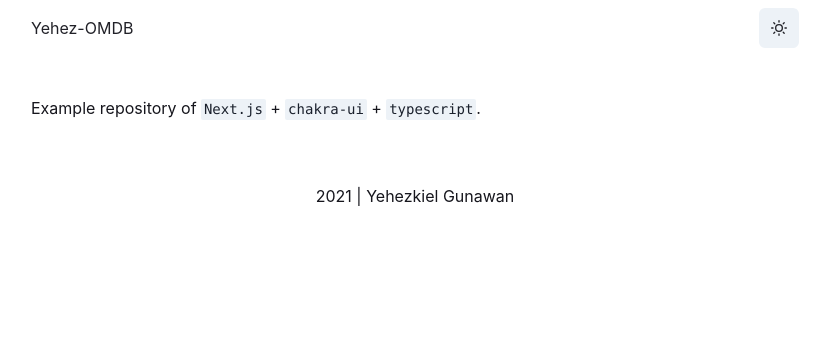
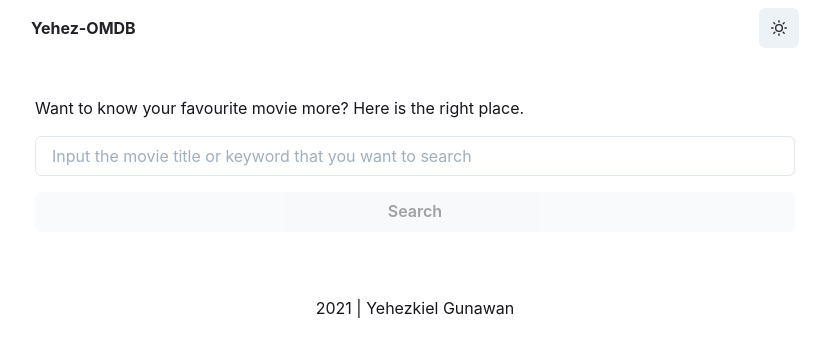
Before and after one commit to yehezkielgunawan/yehez-omdb, a Next.js app: page / in a window 1280 px wide. Shown: the top 354 px of the page, without its empty margins (225-1055 px from the left). Built offline with nearby package versions, Linux system fonts and the light colour scheme.

Commit message:
feat: :sparkles: add search movie features, and remove unused codes and files

```diff
--- a/src/components/CTA.tsx
+++ b/src/components/CTA.tsx
@@ -24,7 +24,9 @@ export const CTA = () => {
         mx="auto"
         py={2}
       >
-        <Text>Yehez-OMDB</Text>
+        <Text>
+          <b>Yehez-OMDB</b>
+        </Text>
         <DarkModeSwitch />
       </Flex>
     </Box>
--- /dev/null
+++ b/src/components/provider/index.tsx
@@ -0,0 +1,25 @@
+import { createContext, ReactNode, useContext } from "react";
+
+import { APIKeyType } from "./types";
+
+type APIProviderProps = {
+  children: ReactNode;
+};
+
+export const APIKeyContext = createContext<APIKeyType>({
+  api_key: "faf7e5bb",
+});
+
+export const useAPIKeyContext = () => {
+  return useContext(APIKeyContext);
+};
+
+const APIProvider = ({ children }: APIProviderProps) => {
+  return (
+    <APIKeyContext.Provider value={{ api_key: "faf7e5bb" }}>
+      {children}
+    </APIKeyContext.Provider>
+  );
+};
+
+export default APIProvider;
--- /dev/null
+++ b/src/components/provider/types.ts
@@ -0,0 +1,3 @@
+export type APIKeyType = {
+    api_key: string;
+  };
--- a/src/components/ui/AppToast.tsx
+++ b/src/components/ui/AppToast.tsx
@@ -3,7 +3,7 @@ import { useToast, UseToastOptions } from "@chakra-ui/react";
 export const useAppToast = (options?: UseToastOptions) =>
   useToast({
     variant: "top-accent",
-    position: "top-right",
+    position: "bottom-right",
     isClosable: true,
     ...options,
   });
--- a/src/components/wrapper/Main.tsx
+++ b/src/components/wrapper/Main.tsx
@@ -5,6 +5,7 @@ export const Main = (props: StackProps) => (
     width="100%"
     maxWidth="48rem"
     pt="4rem"
+    px={1}
     mt={8}
     spacing={4}
     {...props}
--- a/src/constants/config.ts
+++ b/src/constants/config.ts
@@ -1,2 +1 @@
-export const API_KEY = process.env.NEXT_PUBLIC_API_KEY;
 export const BASE_URL = "https://www.omdbapi.com/";
--- a/src/functions/lib/fetcher.ts
+++ b/src/functions/lib/fetcher.ts
@@ -1,10 +1,18 @@
 import axios, { AxiosResponse } from "axios";
 
-import { API_KEY, BASE_URL } from "../../constants/config";
+import { BASE_URL } from "../../constants/config";
 import { MovieList } from "./types";
 
-export const getMovieList = async (keyword: string) => {
+export const getMovieRes = async (
+  keyword: string,
+  API_KEY: string,
+  page?: number,
+) => {
   return axios
-    .get(`${BASE_URL}?apikey=${API_KEY}&s=${keyword}&page=2`)
+    .get(
+      `${BASE_URL}?apikey=${API_KEY}&s=${keyword}${
+        page ? `&page=${page}` : ""
+      }`,
+    )
     .then((res: AxiosResponse<MovieList>) => res.data);
 };
--- a/src/pages/_app.tsx
+++ b/src/pages/_app.tsx
@@ -1,15 +1,18 @@
 import { ChakraProvider } from "@chakra-ui/react";
 import { AppProps } from "next/app";
 
+import APIProvider from "../components/provider";
 import { Container } from "../components/wrapper/Container";
 import theme from "../theme";
 
 function MyApp({ Component, pageProps }: AppProps) {
   return (
     <ChakraProvider resetCSS theme={theme}>
-      <Container>
-        <Component {...pageProps} />
-      </Container>
+      <APIProvider>
+        <Container>
+          <Component {...pageProps} />
+        </Container>
+      </APIProvider>
     </ChakraProvider>
   );
 }
--- a/src/pages/index.tsx
+++ b/src/pages/index.tsx
@@ -1,14 +1,84 @@
-import { Code, Text } from "@chakra-ui/react";
+import { Box, Button, Flex, Img, Input, Stack, Text } from "@chakra-ui/react";
+import React, { KeyboardEventHandler, useState } from "react";
 
+import { useAPIKeyContext } from "../components/provider";
+import { useAppToast } from "../components/ui/AppToast";
 import { Main } from "../components/wrapper/Main";
+import { getMovieRes } from "../functions/lib/fetcher";
+import { MovieList } from "../functions/lib/types";
+import { INITIAL_MOVIE_RES } from "./types";
 
 const Index = () => {
+  const { api_key } = useAPIKeyContext();
+  const toast = useAppToast();
+  const [moviesRes, setMoviesRes] = useState<MovieList>(INITIAL_MOVIE_RES);
+  const [keyword, setKeyword] = useState<string>("");
+
+  const handleChange = async (e: React.ChangeEvent<HTMLInputElement>) => {
+    setKeyword(e.target.value);
+  };
+  const handleSubmit = async () => {
+    keyword.length > 2
+      ? setMoviesRes(await getMovieRes(keyword, api_key))
+      : toast({
+          status: "warning",
+          title: "The keyword length must 3 characters or more",
+        });
+  };
+
+  const handleKeyDown: KeyboardEventHandler<HTMLInputElement> = (e) => {
+    if (e.key === "Enter") {
+      handleSubmit();
+    }
+  };
+
   return (
     <Main>
       <Text>
-        Example repository of <Code>Next.js</Code> + <Code>chakra-ui</Code> +{" "}
-        <Code>typescript</Code>.
+        Want to know your favourite movie more? Here is the right place.
       </Text>
+      <Input
+        placeholder="Input the movie title or keyword that you want to search"
+        onChange={handleChange}
+        onKeyDown={handleKeyDown}
+        isRequired
+      />
+      <Button
+        onClick={() => handleSubmit()}
+        colorScheme="gray"
+        disabled={keyword.length < 3}
+      >
+        Search
+      </Button>
+      {(moviesRes.Search ?? []) &&
+        moviesRes.Search.map((movie, index) => (
+          <Stack key={index} spacing={4}>
+            <Box
+              _hover={{
+                bg: "gray.500",
+              }}
+              p={4}
+              overflow="hidden"
+              borderRadius={10}
+              borderWidth={2}
+            >
+              <Flex gridGap={4}>
+                <Img
+                  src={movie.Poster}
+                  boxSize="100px"
+                  align="center"
+                  objectFit="contain"
+                />
+                <Stack spacing={2}>
+                  <Text>Title: {movie.Title}</Text>
+                  <Text>Year Published: {movie.Year}</Text>
+                  <Text>IMDB ID: {movie.imdbID}</Text>
+                  <Text>Type: {movie.Type}</Text>
+                </Stack>
+              </Flex>
+            </Box>
+          </Stack>
+        ))}
     </Main>
   );
 };
--- /dev/null
+++ b/src/pages/types.ts
@@ -0,0 +1,8 @@
+import { MovieList } from "../functions/lib/types";
+
+export const INITIAL_MOVIE_RES: MovieList = {
+  Search: [],
+  totalResults: 0,
+  Response: "",
+  Error: "",
+};
```
Also changed, not shown: src/functions/lib/types.ts (+4 -8 lines), 2 other files (tests, documents, lock files or other folders).
